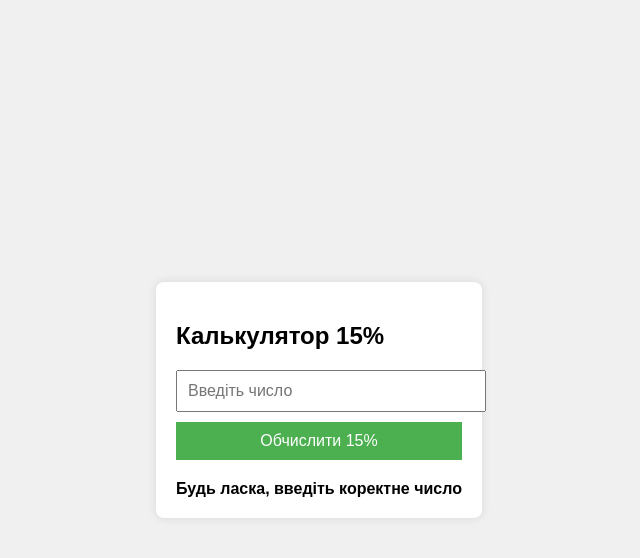
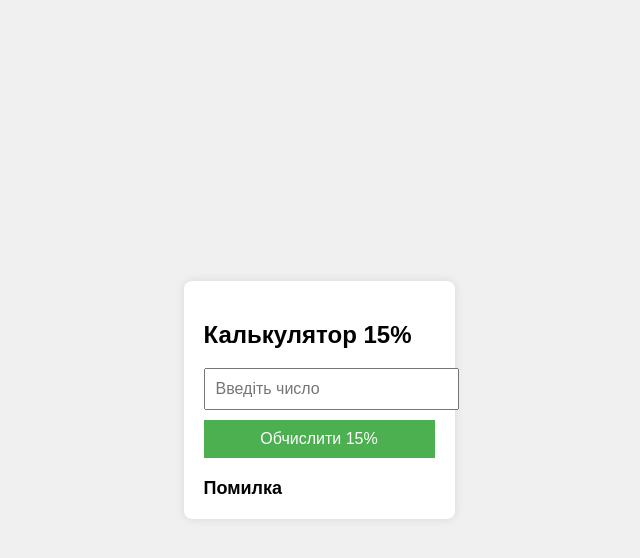
Before and after one commit to Jenev606/monopoly-calculator, a plain HTML site: page index.html in a window 1280 px wide. Both pictures are taken after a click on the button "Обчислити 15%". Shown: the whole page, without its empty margins (321-961 px from the left). Drawn offline with Linux system fonts and the light colour scheme.

Commit message:
Update index.html

```diff
--- a/index.html
+++ b/index.html
@@ -39,6 +39,7 @@
         #result {
             margin-top: 20px;
             font-weight: bold;
+            font-size: 18px;
         }
     </style>
 </head>
@@ -56,10 +57,10 @@
             const number = parseFloat(input);
 
             if (isNaN(number)) {
-                document.getElementById('result').textContent = 'Будь ласка, введіть коректне число';
+                document.getElementById('result').textContent = 'Помилка';
             } else {
                 const result = number * 0.15;
-                document.getElementById('result').textContent = `15% від ${number} = ${result.toFixed(2)}`;
+                document.getElementById('result').textContent = result.toFixed(2);
             }
         }
     </script>
```
